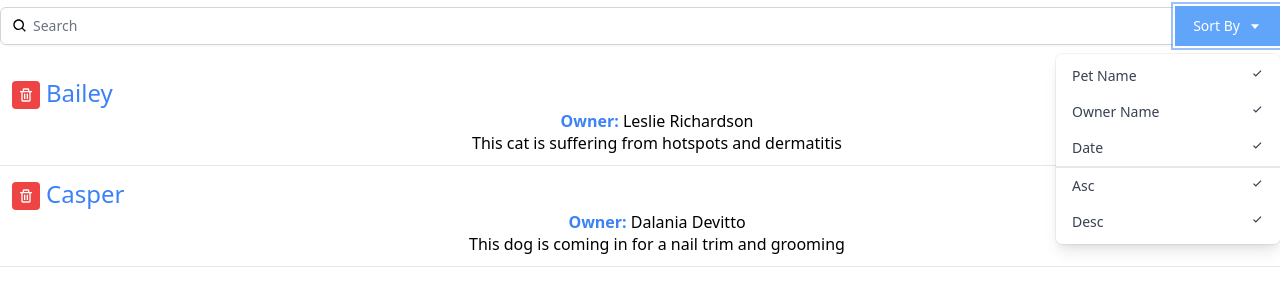
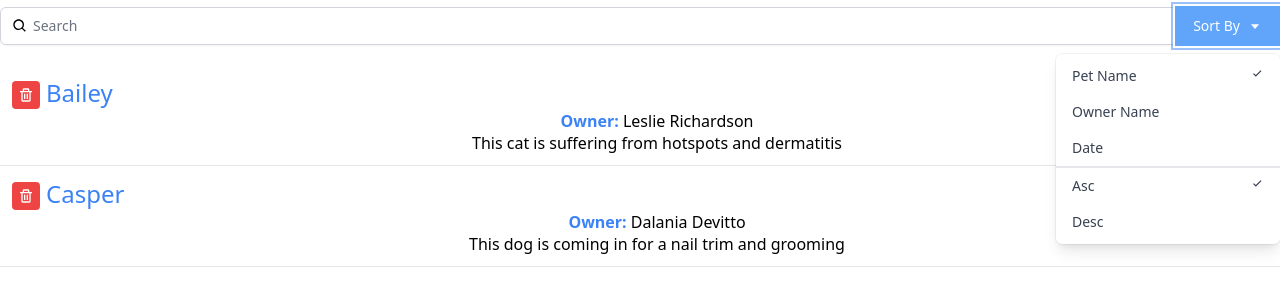
Before and after one commit to ricardoauribe/reactinterface, a React (Create React App) app: page / in a window 1280 px wide. Both pictures are taken after a click on the button "Sort By". Shown: the part 137-418 px from the top of the page. Built offline with nearby package versions, Linux system fonts and the light colour scheme.

Commit message:
Interface updates for sort and order

```diff
--- a/src/App.js
+++ b/src/App.js
@@ -4,12 +4,13 @@
 import Search from "./components/Search";
 import AddAppoitment from "./components/AddAppointment";
 import AppointmentInfo from "./components/AppointmentInfo";
+import { order } from "tailwindcss/defaultTheme";
 
 function App() {
 
   let [appointmentList, setAppointmentList] = useState([]);
   let [query, setQuery] = useState("");
-  let [sortBy, setsortBy] = useState("petName");
+  let [sortBy, setSortBy] = useState("petName");
   let [orderBy, setOrderBy] = useState("asc");
 
   const  filteredAppointments = appointmentList.filter(
@@ -47,7 +48,12 @@
       </h1>
       <AddAppoitment />
       <Search query={query}
-        onQueryChange= { myQuery => setQuery(myQuery)} />
+        onQueryChange= { myQuery => setQuery(myQuery)}
+        orderBy = {orderBy}
+        onOrderByChange = {mySort => setOrderBy(mySort)}
+        sortBy = {sortBy}
+        onSortByChange = {mySort => setSortBy(mySort)}
+      />
       <ul className="divide-y divide-gray-200">
         { filteredAppointments
           .map( appointment => (
--- a/src/components/Search.js
+++ b/src/components/Search.js
@@ -1,7 +1,7 @@
 import { BiSearch, BiCaretDown, BiCheck } from "react-icons/bi";
 import { useState } from "react";
 
-const DropDown = ({toggle}) => {
+const DropDown = ({toggle, orderBy, onOrderByChange, sortBy, onSortByChange}) => {
   if(!toggle){
     return null;
   }
@@ -9,27 +9,27 @@
     <div className="origin-top-right absolute right-0 mt-2 w-56
       rounded-md shadow-lg bg-white ring-1 ring-black ring-opacity-5">
       <div className="py-1" role="menu" aria-orientation="vertical" aria-labelledby="options-menu">
-        <div
+        <div onClick = {()=> onSortByChange('petName')}
           className="px-4 py-2 text-sm text-gray-700 hover:bg-gray-100 hover:text-gray-900 flex justify-between cursor-pointer"
-          role="menuitem">Pet Name <BiCheck /></div>
-        <div
+          role="menuitem">Pet Name {(sortBy === 'petName') && <BiCheck />}</div>
+        <div onClick = {()=> onSortByChange('ownerName')}
           className="px-4 py-2 text-sm text-gray-700 hover:bg-gray-100 hover:text-gray-900 flex justify-between cursor-pointer"
-          role="menuitem">Owner Name  <BiCheck /></div>
-        <div
+          role="menuitem">Owner Name  {(sortBy === 'ownerName') && <BiCheck />}</div>
+        <div onClick = {()=> onSortByChange('aptDate')}
           className="px-4 py-2 text-sm text-gray-700 hover:bg-gray-100 hover:text-gray-900 flex justify-between cursor-pointer"
-          role="menuitem">Date <BiCheck /></div>
-        <div
+          role="menuitem">Date {(sortBy === 'aptDate') && <BiCheck />}</div>
+        <div onClick = {()=> onOrderByChange('asc')}
           className="px-4 py-2 text-sm text-gray-700 hover:bg-gray-100 hover:text-gray-900 flex justify-between cursor-pointer border-gray-1 border-t-2"
-          role="menuitem">Asc <BiCheck /></div>
-        <div
+          role="menuitem">Asc {(orderBy === 'asc') && <BiCheck />}</div>
+        <div onClick = {()=> onOrderByChange('desc')}
           className="px-4 py-2 text-sm text-gray-700 hover:bg-gray-100 hover:text-gray-900 flex justify-between cursor-pointer"
-          role="menuitem">Desc <BiCheck /></div>
+          role="menuitem">Desc {(orderBy === 'desc') && <BiCheck />}</div>
       </div>
     </div>
   )
 }
 
-const Search = ({query, onQueryChange}) =>{
+const Search = ({query, onQueryChange, sortBy, onSortByChange, orderBy, onOrderByChange}) =>{
 
   let [toggleSort, setToggleSort] = useState(false);
 
@@ -49,7 +49,12 @@
               className="justify-center px-4 py-2 bg-blue-400 border-2 border-blue-400 text-sm text-white hover:bg-blue-700 focus:outline-none focus:ring-2 focus:ring-offset-2 flex items-center" id="options-menu" aria-haspopup="true" aria-expanded="true">
               Sort By <BiCaretDown className="ml-2" />
             </button>
-            <DropDown toggle={toggleSort}/>
+            <DropDown toggle={toggleSort}
+              sortBy = {sortBy}
+              onSortByChange = { mySort =>  onSortByChange(mySort)}
+              orderBy = {orderBy}
+              onOrderByChange = { myOrder => onOrderByChange(myOrder)}
+            />
           </div>
         </div>
       </div>
```
